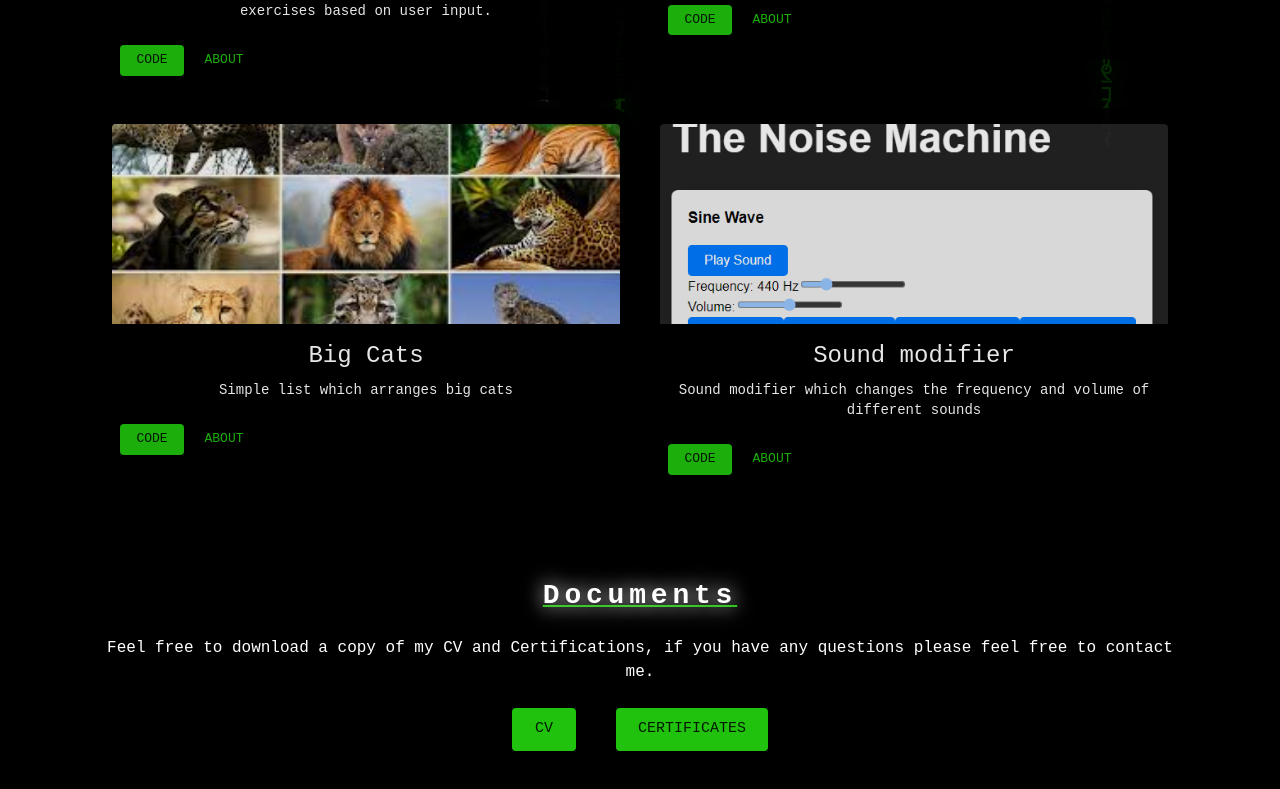
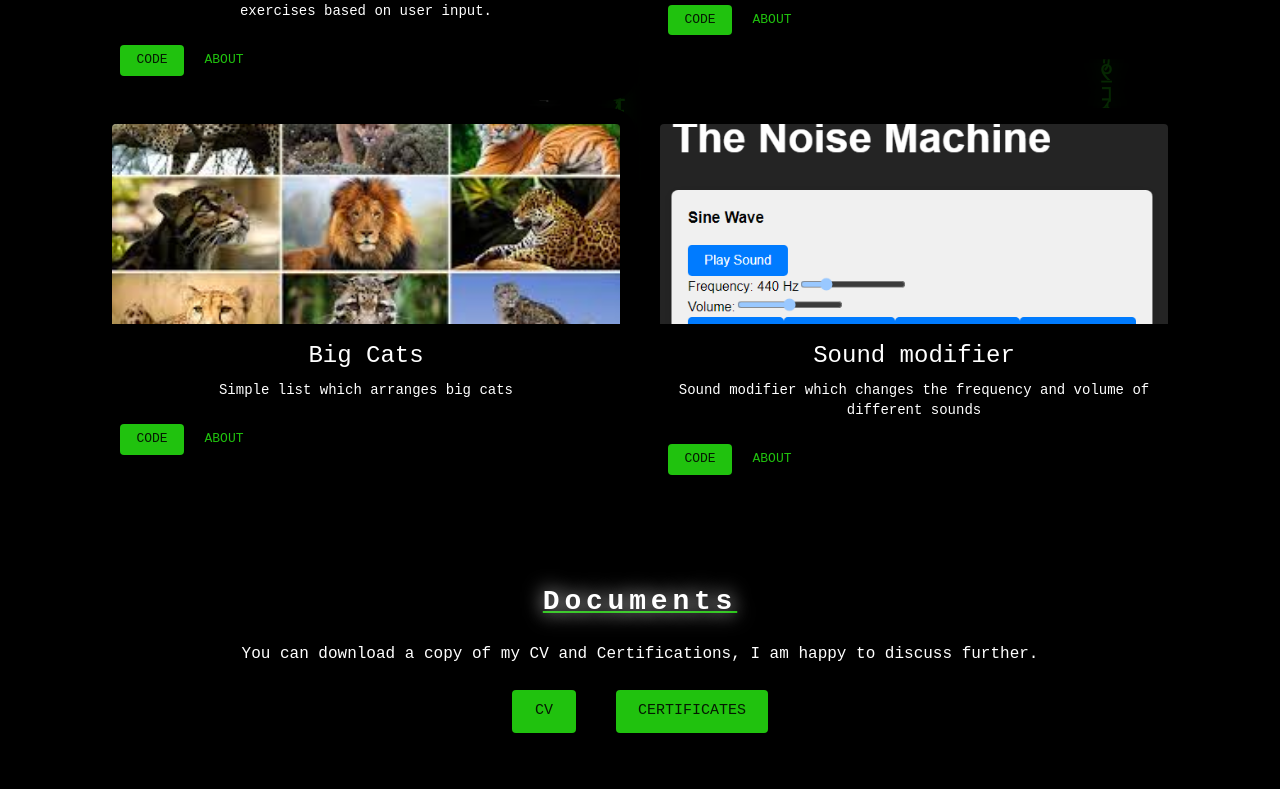
Before and after one commit to ryancameron555/PortfolioPage, a React (Vite) app in the folder portfolio/: page / in a window 1280 px wide. Shown: the part 873-1662 px from the top of the page. Built offline with nearby package versions, Linux system fonts and the light colour scheme.

Commit message:
Styling changes

```diff
--- a/portfolio/src/components/containers/CardContainer.jsx
+++ b/portfolio/src/components/containers/CardContainer.jsx
@@ -14,7 +14,7 @@ import theme from '../../Styling/theme';
 
 const Item = styled(Paper)(({ theme }) => ({
   backgroundColor: theme.palette.background.default,
-  opacity: '0.9',
+  // opacity: '0.9',
   ...theme.typography.body2,
   padding: theme.spacing(1),
   textAlign: 'center',
@@ -35,6 +35,8 @@ export default function CardContainer() {
         // opacity: '0.9',
         // boxShadow: `0 0 20px ${theme.palette.primary.main}`,
         borderRadius: '2vw',
+        textAlign: 'center',
+        justifyContent: 'center',
       }}
     >
       <Typography
--- a/portfolio/src/components/containers/CertsContainer.jsx
+++ b/portfolio/src/components/containers/CertsContainer.jsx
@@ -38,8 +38,8 @@ const CertsContainer = ({ children }) => {
       </Typography>
       <br />
       <Typography variant="body1">
-        Feel free to download a copy of my CV and Certifications, if you have
-        any questions please feel free to contact me.
+        You can download a copy of my CV and Certifications, I am happy to
+        discuss further.
       </Typography>
       <br />
       <Stack spacing={5} direction={{ xs: 'column', sm: 'row' }}>
```
